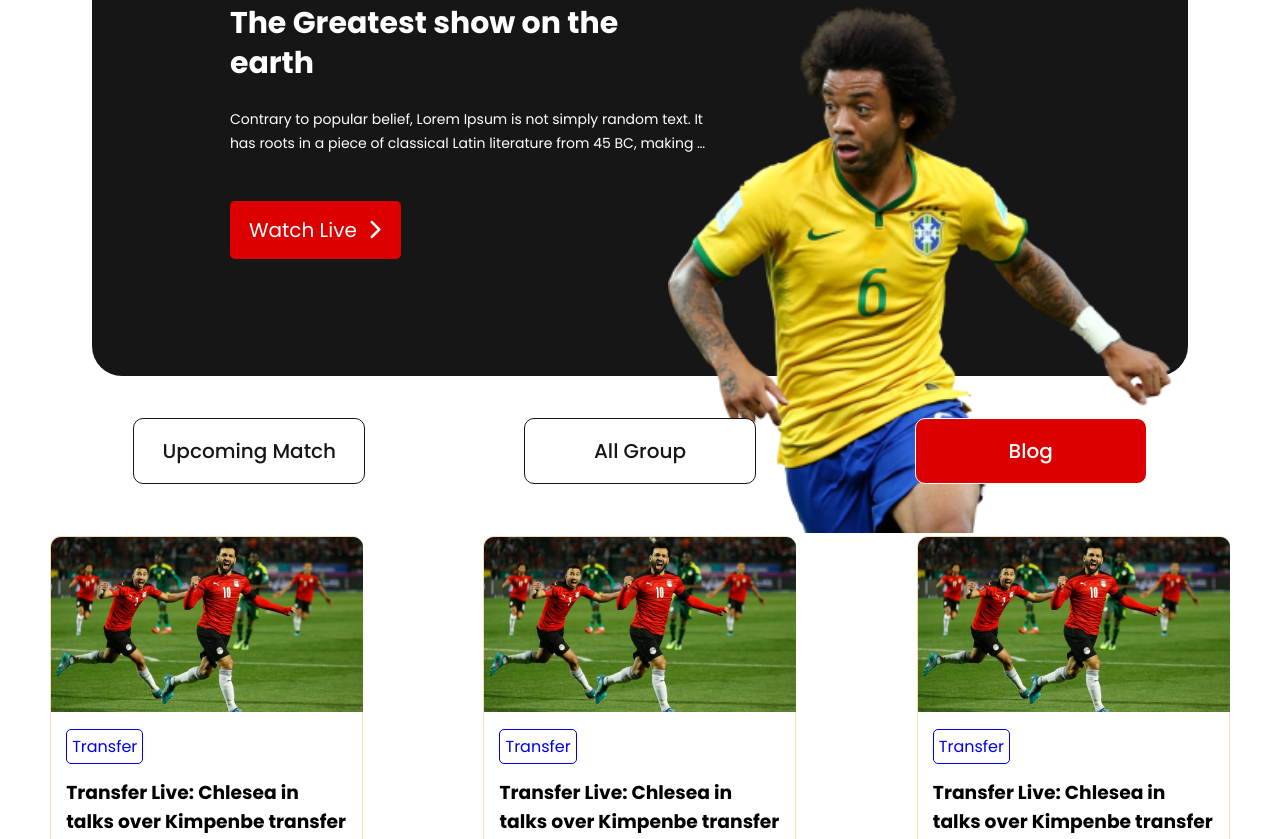
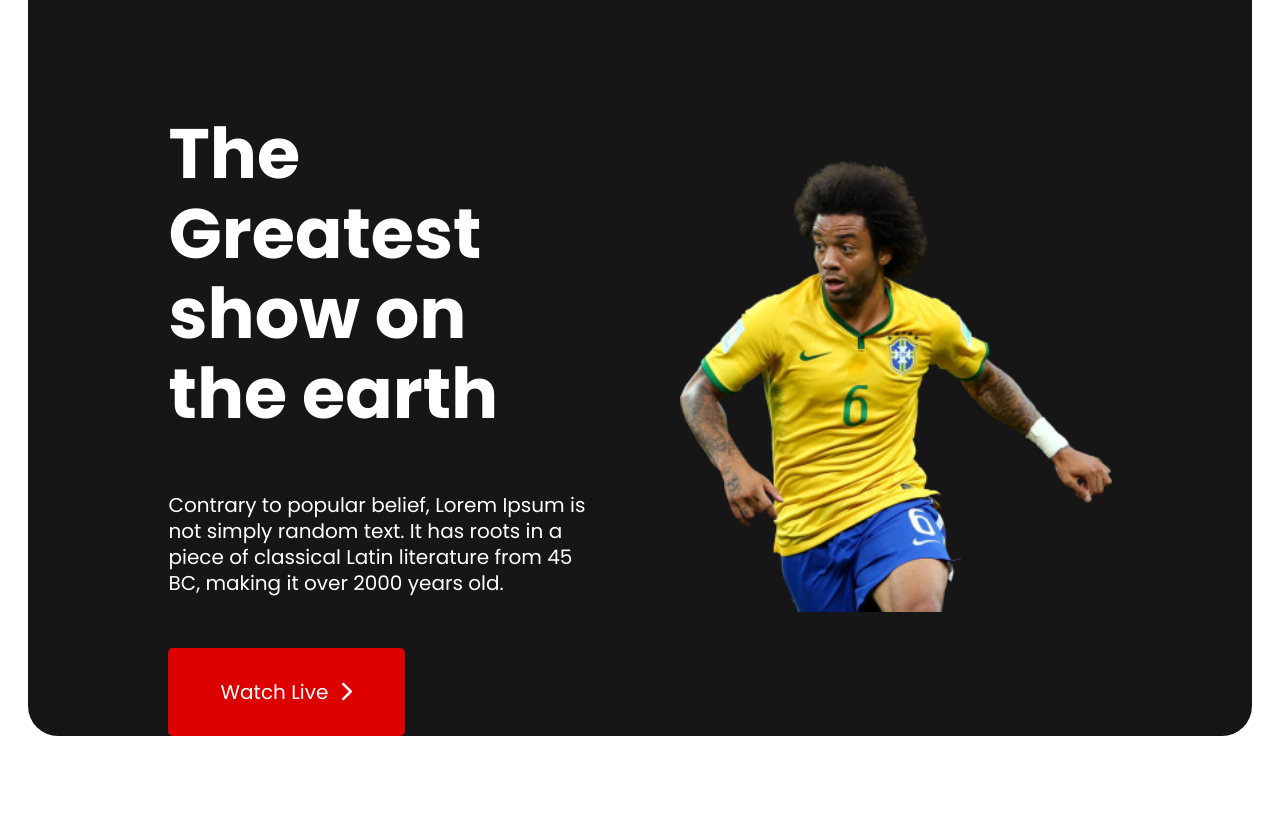
Before and after one commit to 0sraboni/fifa-world-cup, a plain HTML site: page index.html in a window 1280 px wide. Shown: the part 164-1003 px from the top of the page. Drawn offline with Linux system fonts and the light colour scheme.

Commit message:
finish the assignment

```diff
--- a/css/style.css
+++ b/css/style.css
@@ -117,6 +117,11 @@ body {
     color: #161616;
 }
 
+.blogs-onclick a:hover {
+    background-color: #DD0000;
+    color: white;
+}
+
 #blog {
     background-color: #DD0000;
     color: white;
@@ -162,6 +167,7 @@ body {
 
 .blog .blog-btn {
     text-decoration: none;
+    color: black;
     border: 1px solid;
     padding: 5px;
     width: 100px;
@@ -365,8 +371,11 @@ footer h1 {
         flex-direction: column;
         justify-content: center;
         align-items: center;
-        gap: 30px;
         margin-top: 40px;
+    }
+
+    .footer-social a {
+        margin-right: 20px;
     }
 
     .footer-link {
@@ -374,111 +383,9 @@ footer h1 {
     }
 }
 
-@media only screen and (min-width: 600px) {
-    .flexible-container {
-        display: flex;
-        width: 70%;
-        height: 300px;
-        margin: 40px auto;
-        justify-content: space-between;
-        align-items: center;
-        background: #161616;
-        border-radius: 30px;
-    }
-
-    .half-width {
-        width: 50%;
-        float: left;
-        margin: 20px;
-        padding: 2%;
-    }
-
-    .half-width-header {
-        width: 800px;
-        height: 600px;
-        margin: 0 auto;
-    }
-
-    .half-width-header img {
-        width: 100%;
-        margin-left: 20%;
-        margin-top: 11.1rem;
-    }
-
-    .blog-section,
-    .match-section {
-        display: grid;
-        grid-template-columns: repeat(2, 1fr);
-        margin: 0 auto;
-        gap: 20px;
-        padding-top: 50px;
-        padding-bottom: 50px;
-        justify-items: center;
-    }
-
-    .blogs-section,
-    .matches-section {
-        display: block;
-        justify-content: center;
-        align-items: center;
-        margin: 0 auto;
-    }
-
-    .blogs-onclick {
-        display: flex;
-        flex-direction: row;
-        justify-content: center;
-        align-items: center;
-        width: 90%;
-        height: 50px;
-        border-radius: 10px;
-        background-color: white;
-        margin: 10px auto;
-        margin-top: 50px;
-    }
-
-    .blogs-onclick a {
-        border: 1px solid;
-        width: 230px;
-    }
-
-    .banner-text {
-        width: 170%;
-        margin-top: -5rem;
-        font-size: 30px;
-        line-height: 40px;
-        text-align: start;
-    }
-
-    .banner-para {
-        width: 170%;
-        font-family: 'Poppins';
-        font-style: normal;
-        font-weight: 400;
-        font-size: 14px;
-        line-height: 24px;
-        text-align: start;
-        display: -webkit-box;
-        -webkit-line-clamp: 2;
-        -webkit-box-orient: vertical;
-        overflow: hidden;
-    }
-
-    .link-button {
-        display: flex;
-        justify-content: center;
-        align-items: center;
-        padding: 5px;
-        gap: 10px;
-        position: absolute;
-        margin-top: 2rem;
-        width: 161px;
-        height: 48px;
-        background: #DD0000;
-        border-radius: 5px;
-        font-weight: 400;
-        font-size: 20px;
-        color: #FFFFFF;
+@media only screen and (min-width: 768px) {
+    .footer-social a {
+        margin-right: 20px;
     }
 }
 
```
